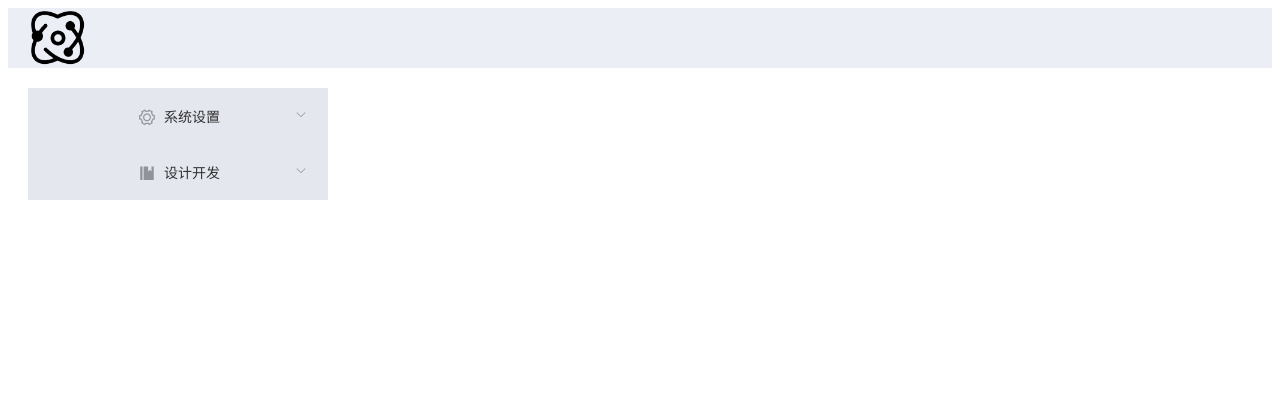
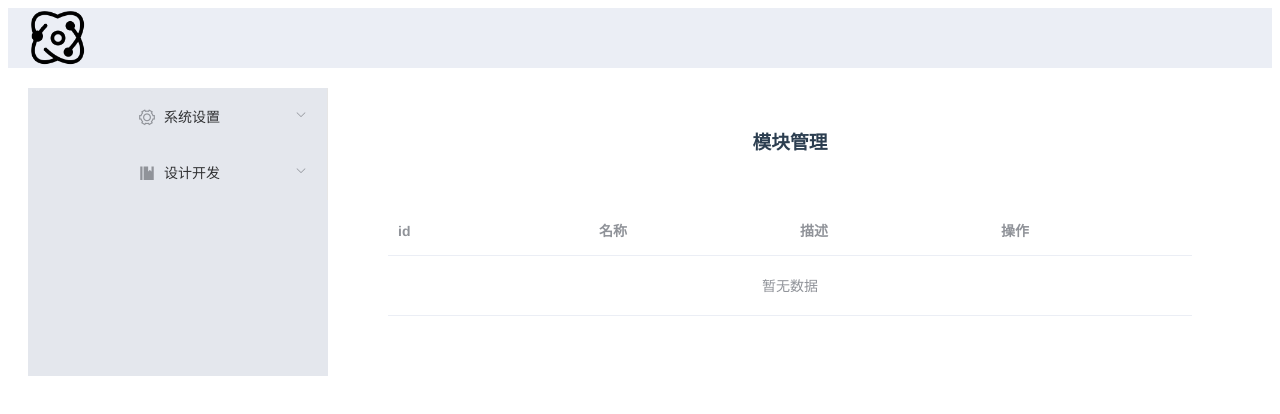
Before and after one commit to Casper-Mars/project-tool-ui, a Vue app: page /design/module in a window 1280 px wide. Shown: the top 414 px of the page. Built offline with nearby package versions, Linux system fonts and the light colour scheme.

Commit message:
添加模块管理的界面

```diff
--- /dev/null
+++ b/src/components/design/module/ModuleList.vue
@@ -0,0 +1,45 @@
+<template>
+    <el-container>
+        <el-main>
+            <el-table
+                    :data="tableData"
+            >
+                <el-table-column
+                        prop="id"
+                        label="id"
+                ></el-table-column>
+                <el-table-column
+                        prop="name"
+                        label="名称"
+                >
+                </el-table-column>
+                <el-table-column
+                        prop="desc"
+                        label="描述"
+                ></el-table-column>
+                <el-table-column
+                        label="操作"
+                >
+                    <template slot-scope="scope">
+                        <el-button type="primary" size="small">编辑</el-button>
+                    </template>
+                </el-table-column>
+            </el-table>
+        </el-main>
+    </el-container>
+</template>
+
+<script>
+    export default {
+        name: "ModuleList",
+        data() {
+            return {
+                tableData: []
+            }
+        }
+    }
+</script>
+
+<style scoped>
+
+</style>
--- /dev/null
+++ b/src/entity/module/ModuleList.js
@@ -0,0 +1,9 @@
+class ModuleList {
+    constructor() {
+        this.id = '';
+        this.name = '';
+        this.desc = '';
+    }
+}
+
+export default ModuleList;
--- a/src/router.js
+++ b/src/router.js
@@ -1,6 +1,7 @@
 import Vue from 'vue'
 import Router from 'vue-router'
 import PojoDetail from "@/components/design/pojo/PojoDetail";
+
 
 Vue.use(Router);
 
@@ -45,5 +46,17 @@ export default new Router({
                 }
             ]
         },
+        {
+            path: "/design/module",
+            name: "module",
+            component: () => import("./views/ModuleView"),
+            children: [
+                {
+                    path: "",
+                    name: "moduleList",
+                    component: () => import("./components/design/module/ModuleList")
+                }
+            ]
+        }
     ]
 })
--- a/src/views/MenuView.vue
+++ b/src/views/MenuView.vue
@@ -36,6 +36,10 @@
                         icon: "el-icon-s-management",
                         children: [
                             {
+                                name: "模块设计",
+                                index: "/design/module"
+                            },
+                            {
                                 name: "接口设计",
                                 index: "/design/interface"
                             },
--- /dev/null
+++ b/src/views/ModuleView.vue
@@ -0,0 +1,20 @@
+<template>
+    <el-container>
+        <el-header>
+            <h3>模块管理</h3>
+        </el-header>
+        <el-main>
+            <router-view/>
+        </el-main>
+    </el-container>
+</template>
+
+<script>
+    export default {
+        name: "ModuleView"
+    }
+</script>
+
+<style scoped>
+
+</style>
```
